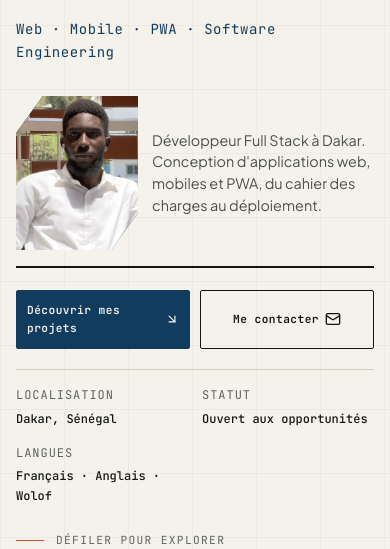
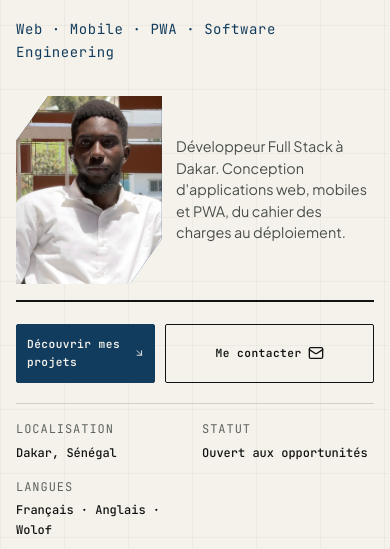
Before and after one commit to mouhamet07/mouhamet-portfolio, a plain HTML site: page site/index.html in a window 390 px wide. Shown: the part 295-844 px from the top of the page. Drawn offline with nearby package versions, Linux system fonts and the light colour scheme.

Commit message:
fix(mobile): enlarge hero portrait and set 40/60 hero action buttons

```diff
--- a/site/css/style.css
+++ b/site/css/style.css
@@ -502,8 +502,8 @@ textarea:focus-visible {
 }
 .hero__portrait {
   position: relative;
-  width: 122px;
-  height: 154px;
+  width: 146px;
+  height: 188px;
   clip-path: polygon(22% 0%, 100% 0%, 100% 76%, 78% 100%, 0% 100%, 0% 24%);
   background: linear-gradient(145deg, var(--color-accent) 0%, #1d5886 100%);
   overflow: hidden;
@@ -557,7 +557,7 @@ textarea:focus-visible {
 }
 .hero__actions {
   display: grid;
-  grid-template-columns: 1fr 1fr;
+  grid-template-columns: 1fr 1.5fr;
   gap: 10px;
 }
 @media (min-width: 520px) {
```
